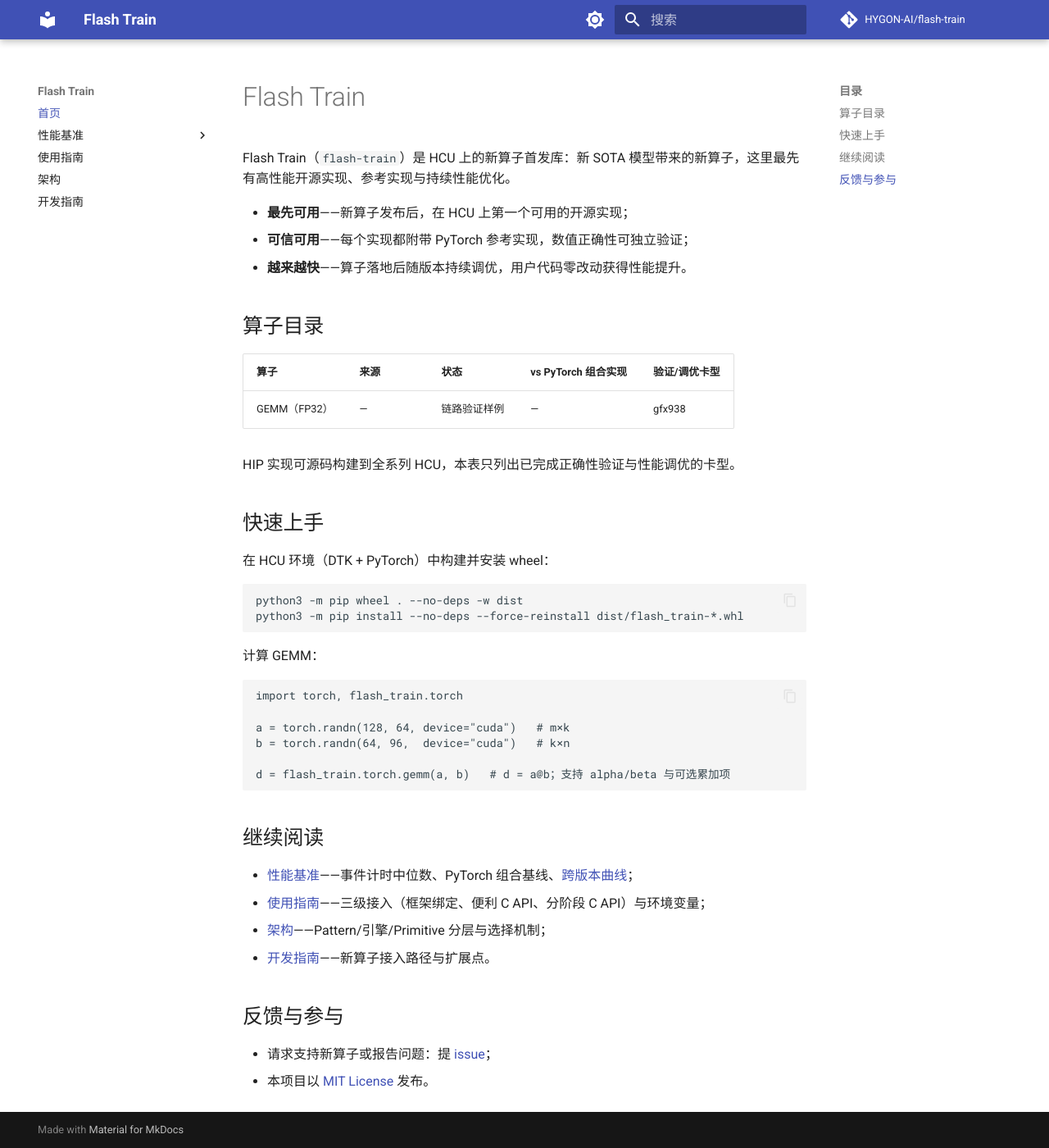
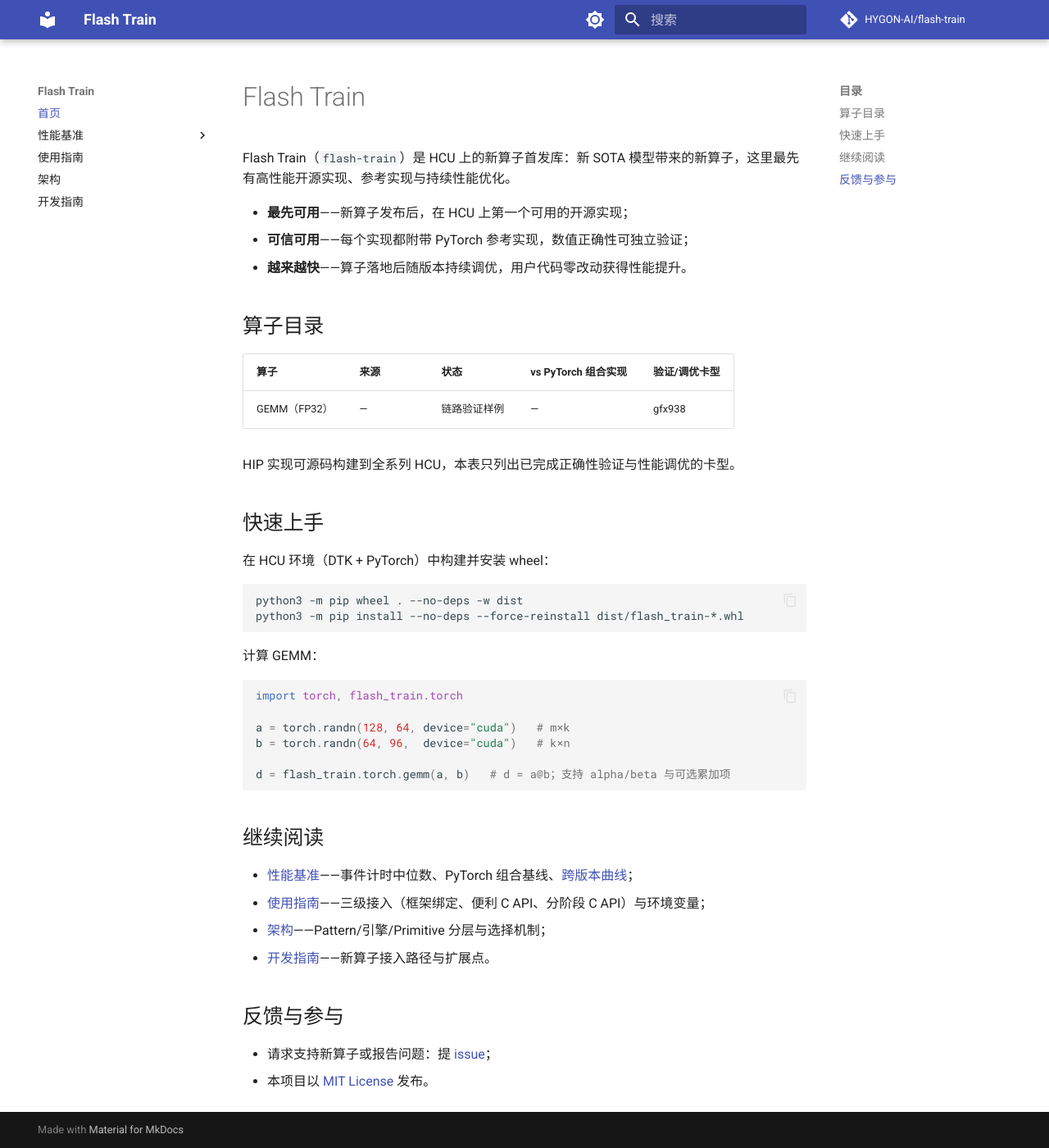
Before and after one commit to HYGON-AI/flash-train, an MkDocs documentation site: the page built from docs/index.md, in a window 1280 px wide and 1400 px high. Shown: the whole window at 82% size. Built offline with MkDocs 1.6.1 and Material for MkDocs 9.7.7, drawn with Linux system fonts in a browser that asks for light colours; comment, search, counter and statistics services are not loaded.

Commit message:
docs(site): enable mermaid diagrams and syntax highlighting (#15)

```diff
--- a/mkdocs.yml
+++ b/mkdocs.yml
@@ -22,7 +22,12 @@
 
 markdown_extensions:
   - tables
-  - fenced_code
+  - pymdownx.highlight
+  - pymdownx.superfences:
+      custom_fences:
+        - name: mermaid
+          class: mermaid
+          format: !!python/name:pymdownx.superfences.fence_code_format
 
 plugins:
   - search:
```
